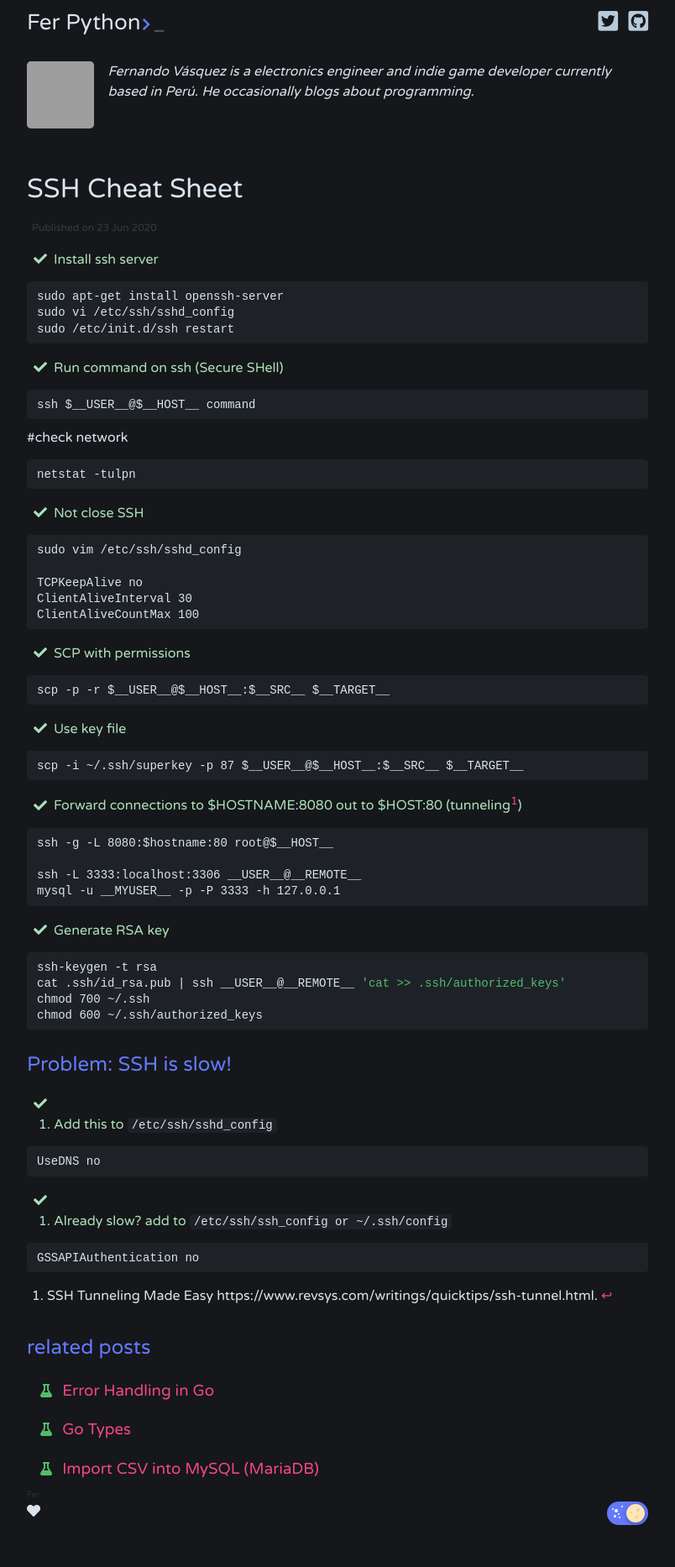
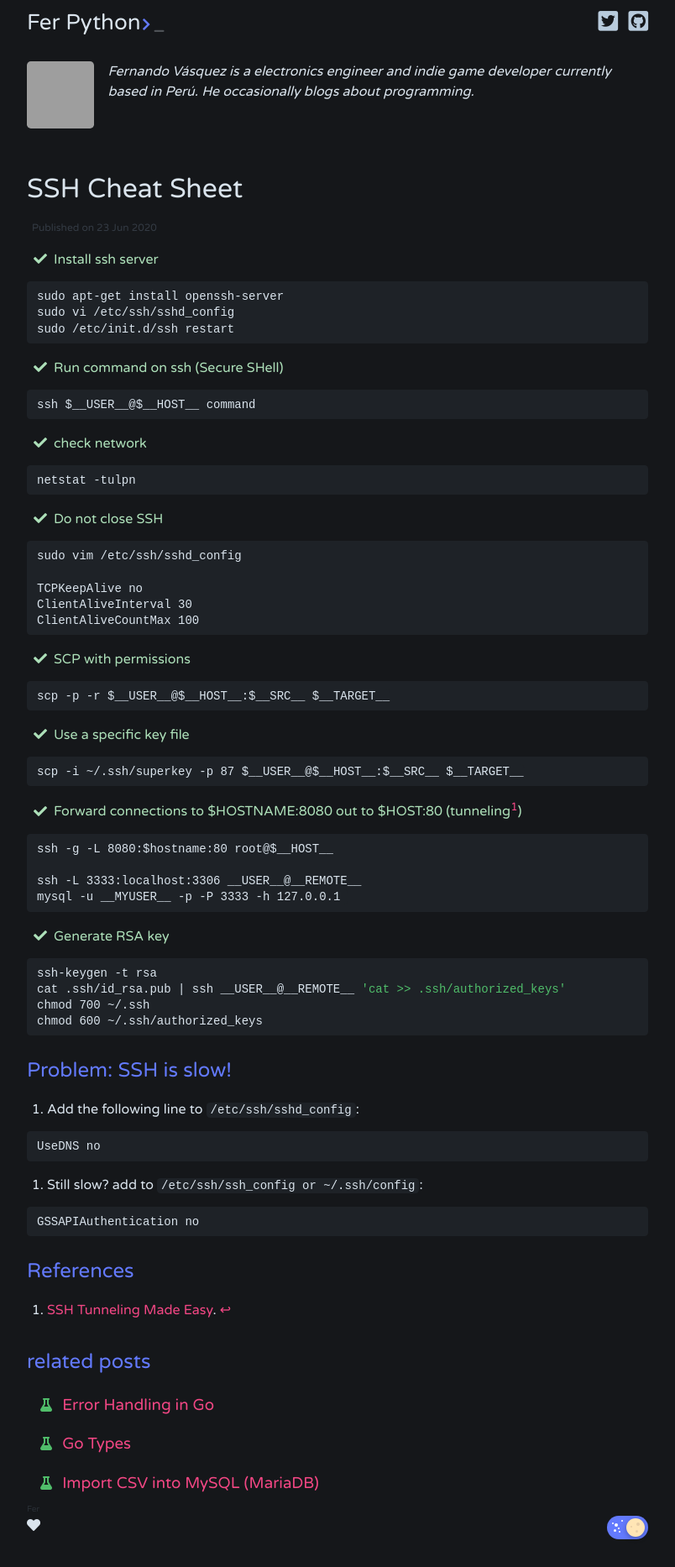
Before and after one commit to zxcfer/ferpython, a Jekyll site: the page built from _posts/linux/2020-06-23-ssh-cheat-sheet.md, in a window 1280 px wide. Shown: the whole page at 84% size, without its empty margins (238-1042 px from the left). Built offline with Jekyll 4.4.1, drawn with Linux system fonts in a browser that asks for light colours; nearby versions of some CDN libraries; grey boxes are pictures that could not be loaded.

Commit message:
fix reference ssh tunneling

````diff
--- a/_posts/linux/2020-06-23-ssh-cheat-sheet.md
+++ b/_posts/linux/2020-06-23-ssh-cheat-sheet.md
@@ -18,13 +18,13 @@ sudo /etc/init.d/ssh restart
 ssh $__USER__@$__HOST__ command
 ```
 
-#check network
+- check network
 
 ```bash
 netstat -tulpn
 ```
 
-- Not close SSH
+- Do not close SSH
 
 ```bash
 sudo vim /etc/ssh/sshd_config
@@ -40,7 +40,7 @@ ClientAliveCountMax 100
 scp -p -r $__USER__@$__HOST__:$__SRC__ $__TARGET__
 ```
 
-- Use key file
+- Use a specific key file
 
 ```bash
 scp -i ~/.ssh/superkey -p 87 $__USER__@$__HOST__:$__SRC__ $__TARGET__
@@ -66,16 +66,18 @@ chmod 600 ~/.ssh/authorized_keys
 
 ## Problem: SSH is slow!
 
-- 1. Add this to `/etc/ssh/sshd_config`
+1. Add the following line to `/etc/ssh/sshd_config`:
 
 ```bash
 UseDNS no
 ```
 
-- 2. Already slow? add to `/etc/ssh/ssh_config or ~/.ssh/config`
+2. Still slow? add to `/etc/ssh/ssh_config or ~/.ssh/config`:
 
 ```bash
 GSSAPIAuthentication no
 ```
 
-[^1]: SSH Tunneling Made Easy https://www.revsys.com/writings/quicktips/ssh-tunnel.html.
+## References
+
+[^1]: [SSH Tunneling Made Easy](https://www.revsys.com/writings/quicktips/ssh-tunnel.html).
````
